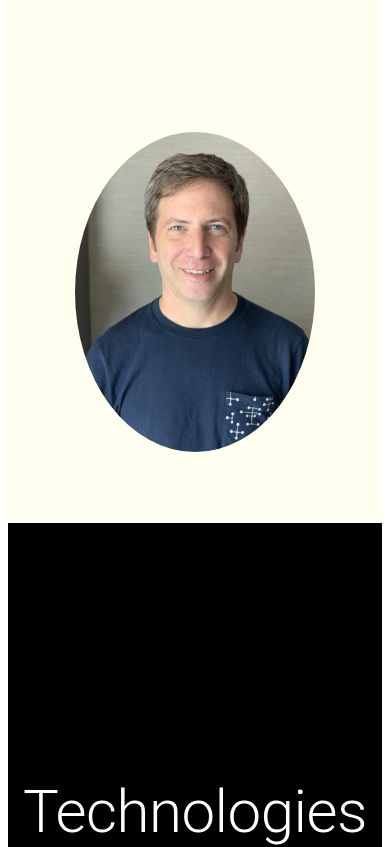
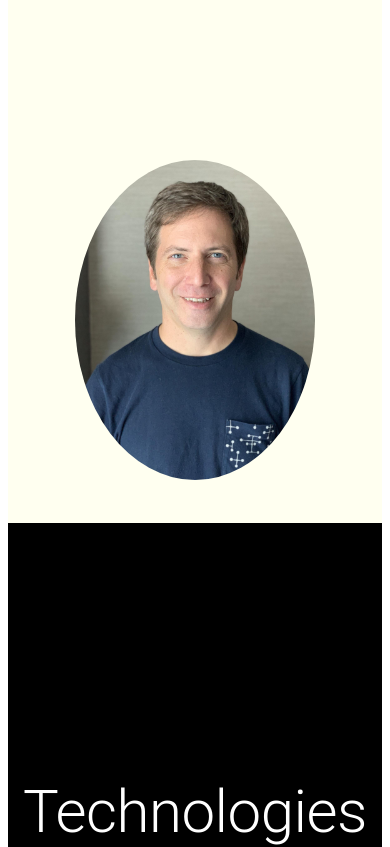
Before and after one commit to smerk3599/Portfolio1, a React (Create React App) app: page / in a window 390 px wide. Shown: the part 1641-2488 px from the top of the page. Built offline with nearby package versions, Linux system fonts and the light colour scheme.

Commit message:
mobile ready3

```diff
--- a/src/components/About.js
+++ b/src/components/About.js
@@ -41,7 +41,7 @@ export default function About(){
                         display: "block",
                         marginLeft: "auto",
                         marginRight: "auto",
-                        marginTop: "1rem",
+                        marginTop: "8rem",
                         marginBottom: "1rem"
                     }}
         />
--- a/src/components/Experience.js
+++ b/src/components/Experience.js
@@ -14,17 +14,17 @@ const styles = makeStyles((theme) => ({
 		marginLeft: "5vw"
 	},
     exp:{
-        height: "120vh",
+        height: "135vh",
         backgroundColor: "ivory"
     },
 	project:{
 		height: "20vh",
-		width: "16vh",
-		marginBottom: "20vh"
+		width: "142px",
+		margin: "5vh 5vw 20vh 5vw"
 	},
 	projectImages:{
 		height: "20vh",
-		width: "16vh"
+		width: "142px"
 	}
 }))
 
```
